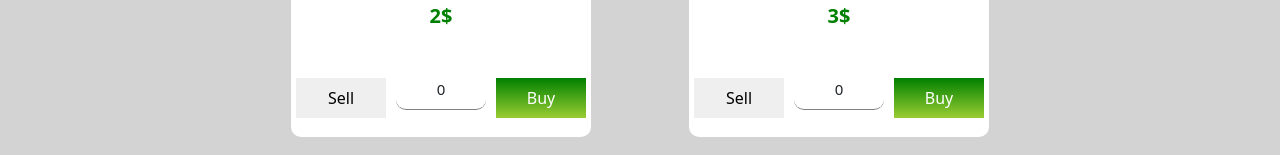
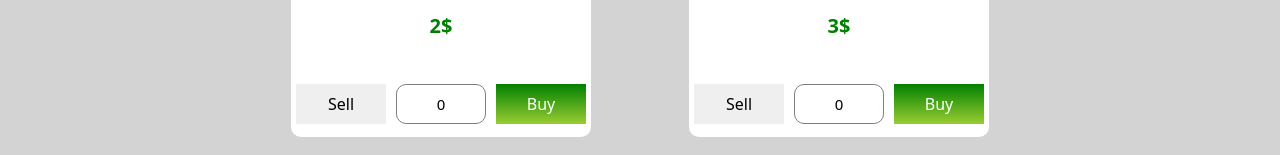
Before and after one commit to enesyagmur/para-harcama-app, a React (Create React App) app: page / in a window 1280 px wide. Shown: the part 713-868 px from the top of the page. Built offline with nearby package versions, Linux system fonts and the light colour scheme.

Commit message:
clear basket butonu yapıldı

```diff
--- a/src/components/Basket.jsx
+++ b/src/components/Basket.jsx
@@ -25,6 +25,10 @@ const Basket = () => {
     return total;
   };
 
+  const clearBasket = () => {
+    setBasket([]);
+  };
+
   return (
     <div className="basket">
       <Dropdown>
@@ -50,7 +54,12 @@ const Basket = () => {
                   </Dropdown.Item>
                 ))
               : null}
-            <div className="totalBasket">{totalCalculate(basket)}$</div>
+            <div className="totalBasket">
+              {totalCalculate(basket)}${" "}
+              <button className="clearBasketButton" onClick={clearBasket}>
+                Clear
+              </button>
+            </div>
           </div>
         </Dropdown.Menu>
       </Dropdown>
--- a/src/components/ProductList.jsx
+++ b/src/components/ProductList.jsx
@@ -48,7 +48,7 @@ const ProductList = () => {
             >
               Sell
             </button>
-            <p>{item.piece}</p>
+            <button className="pieceCount">{item.piece}</button>
             <button className="buyButton" onClick={() => add(item)}>
               Buy
             </button>
--- a/src/style/basket.css
+++ b/src/style/basket.css
@@ -34,8 +34,22 @@
 }
 
 .totalBasket {
+  height: 80px;
   width: 100%;
   display: flex;
+  flex-direction: column;
   align-items: center;
-  justify-content: center;
+  justify-content: space-between;
+  padding: 5px;
+  color: green;
 }
+.totalBasket .clearBasketButton {
+  border: 1px solid red;
+  color: red;
+  width: 100%;
+  background-color: white;
+}
+.totalBasket .clearBasketButton:hover {
+  color: white;
+  background-image: linear-gradient(pink, red);
+}
--- a/src/style/productList.css
+++ b/src/style/productList.css
@@ -48,15 +48,17 @@
   justify-content: space-around;
   align-items: center;
 }
-.buttons p {
+.buttons .pieceCount {
   width: 30%;
   height: 40px;
   display: flex;
   align-items: center;
   justify-content: center;
+  background-color: white;
   font-size: 15px;
   border-radius: 10px;
-  border-bottom: 1px solid gray;
+  border: 1px solid gray;
+  cursor: auto;
 }
 .buttons button {
   width: 30%;
@@ -65,7 +67,6 @@
 }
 
 .buyButton {
-  cursor: pointer;
   background-image: linear-gradient(green, yellowgreen);
   color: white;
 }
@@ -81,5 +82,4 @@
 .on {
   background-image: linear-gradient(pink, red);
   color: white;
-  cursor: pointer;
 }
```
